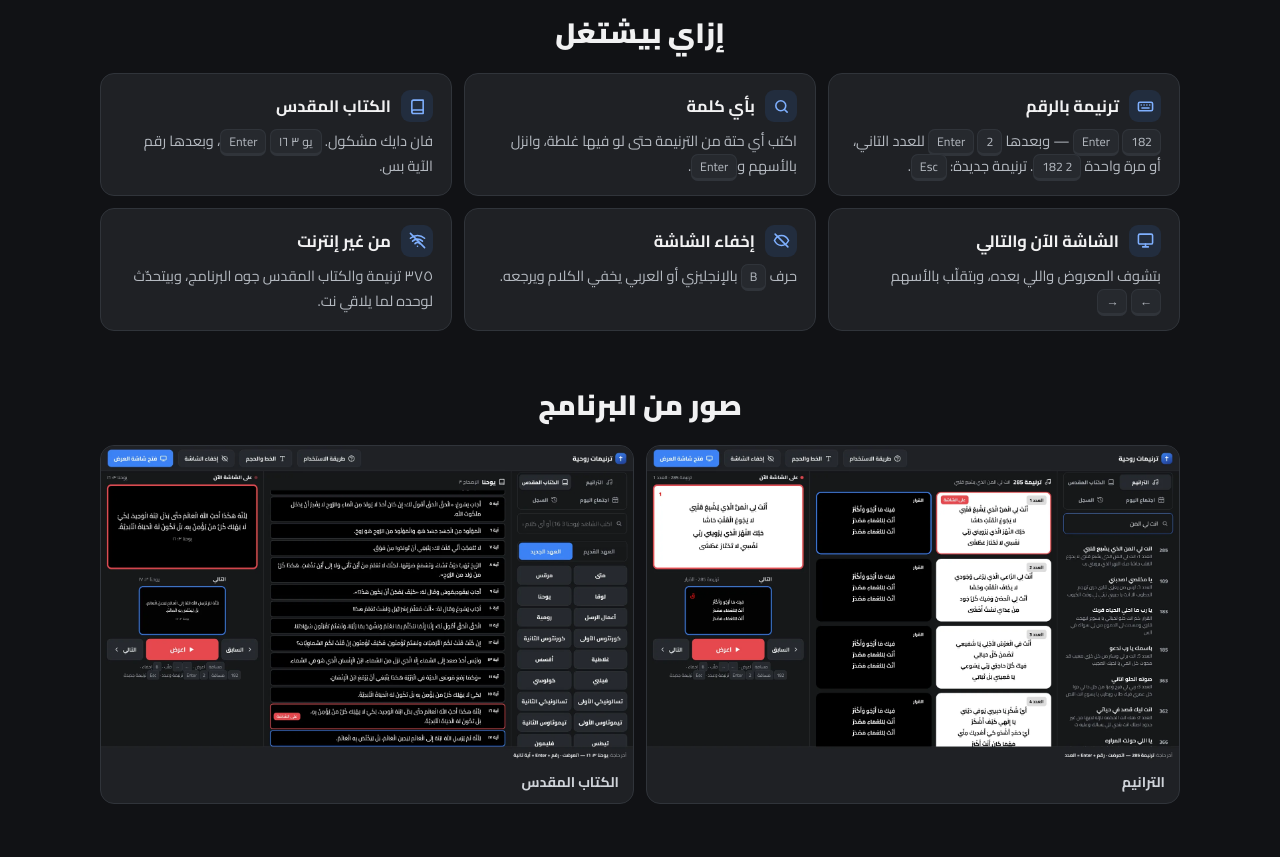
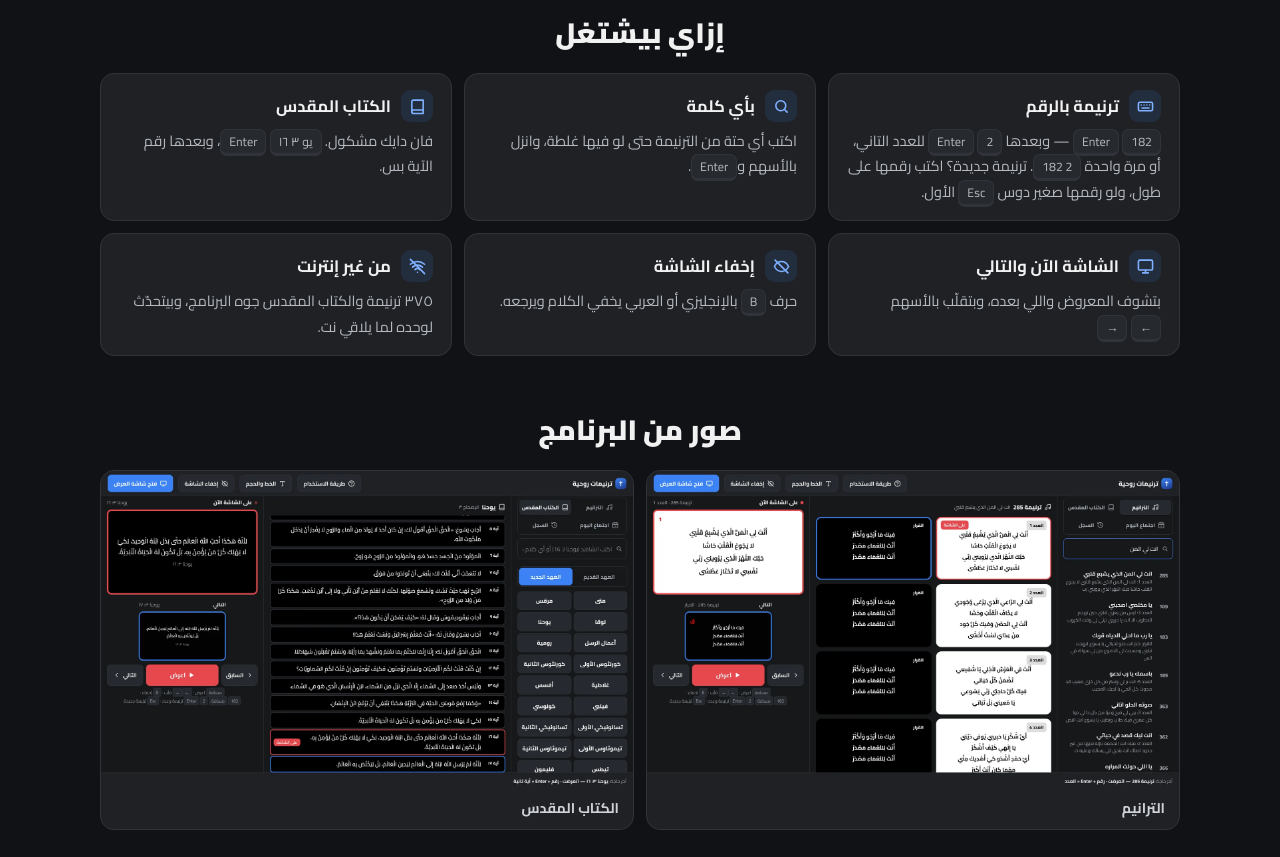
Before and after one commit to tarnematrohiya/tarnematrohiya.github.io, a plain HTML site: page index.html in a window 1280 px wide. Shown: the part 1360-2217 px from the top of the page. Drawn offline with Linux system fonts and the light colour scheme; no server answers.

Commit message:
شرح الترنيمة الجديدة
Co-Authored-By: Claude Opus 5.5 <noreply@anthropic.com>
Claude-Session: https://claude.ai/code/session_01VVk9DJb7Vjmr1n9gfdnBKE

```diff
--- a/index.html
+++ b/index.html
@@ -180,7 +180,7 @@ footer{border-top:1px solid var(--line);padding:18px 0;color:var(--mut);font-siz
 <section id="how"><div class="w">
   <h2>إزاي بيشتغل</h2>
   <div class="how">
-    <div class="f"><div class="hd"><div class="fi"><svg class="ic"><use href="#k"/></svg></div><h3>ترنيمة بالرقم</h3></div><p><kbd>182</kbd> <kbd>Enter</kbd> — وبعدها <kbd>2</kbd> <kbd>Enter</kbd> للعدد التاني، أو مرة واحدة <kbd><bdi dir="ltr">182 2</bdi></kbd>. ترنيمة جديدة: <kbd>Esc</kbd>.</p></div>
+    <div class="f"><div class="hd"><div class="fi"><svg class="ic"><use href="#k"/></svg></div><h3>ترنيمة بالرقم</h3></div><p><kbd>182</kbd> <kbd>Enter</kbd> — وبعدها <kbd>2</kbd> <kbd>Enter</kbd> للعدد التاني، أو مرة واحدة <kbd><bdi dir="ltr">182 2</bdi></kbd>. ترنيمة جديدة؟ اكتب رقمها على طول، ولو رقمها صغير دوس <kbd>Esc</kbd> الأول.</p></div>
     <div class="f"><div class="hd"><div class="fi"><svg class="ic"><use href="#s"/></svg></div><h3>بأي كلمة</h3></div><p>اكتب أي حتة من الترنيمة حتى لو فيها غلطة، وانزل بالأسهم و<kbd>Enter</kbd>.</p></div>
     <div class="f"><div class="hd"><div class="fi"><svg class="ic"><use href="#b"/></svg></div><h3>الكتاب المقدس</h3></div><p>فان دايك مشكول. <kbd><bdi>يو ٣ ١٦</bdi></kbd> <kbd>Enter</kbd>، وبعدها رقم الآية بس.</p></div>
     <div class="f"><div class="hd"><div class="fi"><svg class="ic"><use href="#m"/></svg></div><h3>الشاشة الآن والتالي</h3></div><p>بتشوف المعروض واللي بعده، وبتقلّب بالأسهم <span style="white-space:nowrap"><kbd>←</kbd> <kbd>→</kbd></span></p></div>
```
